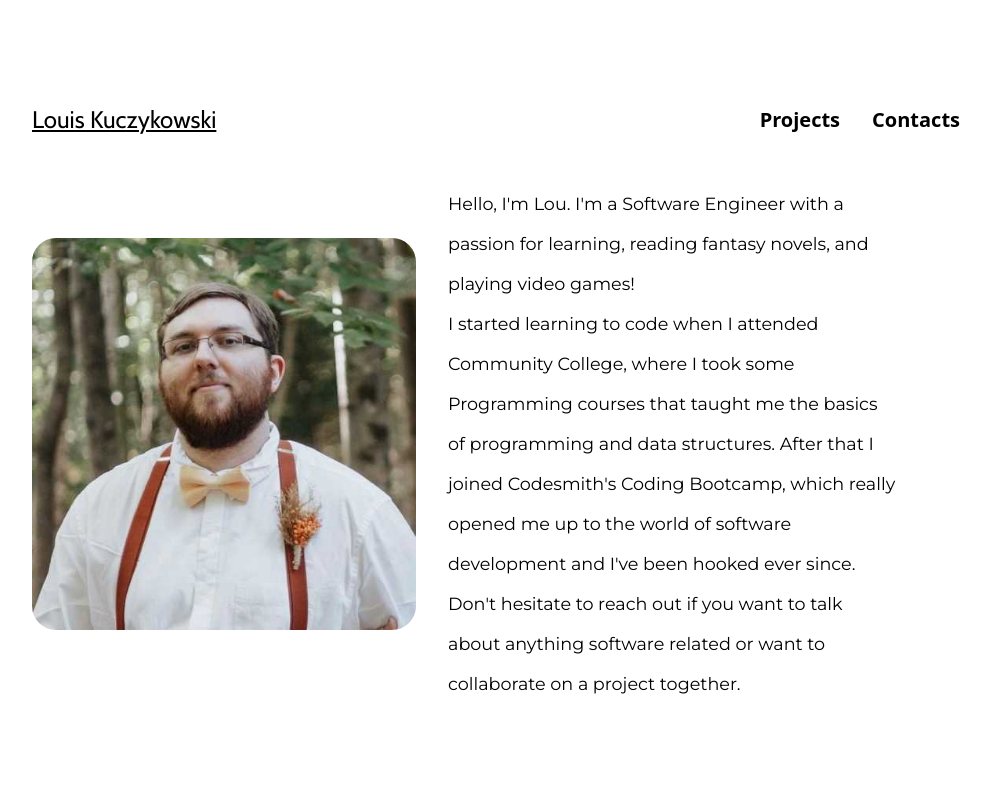
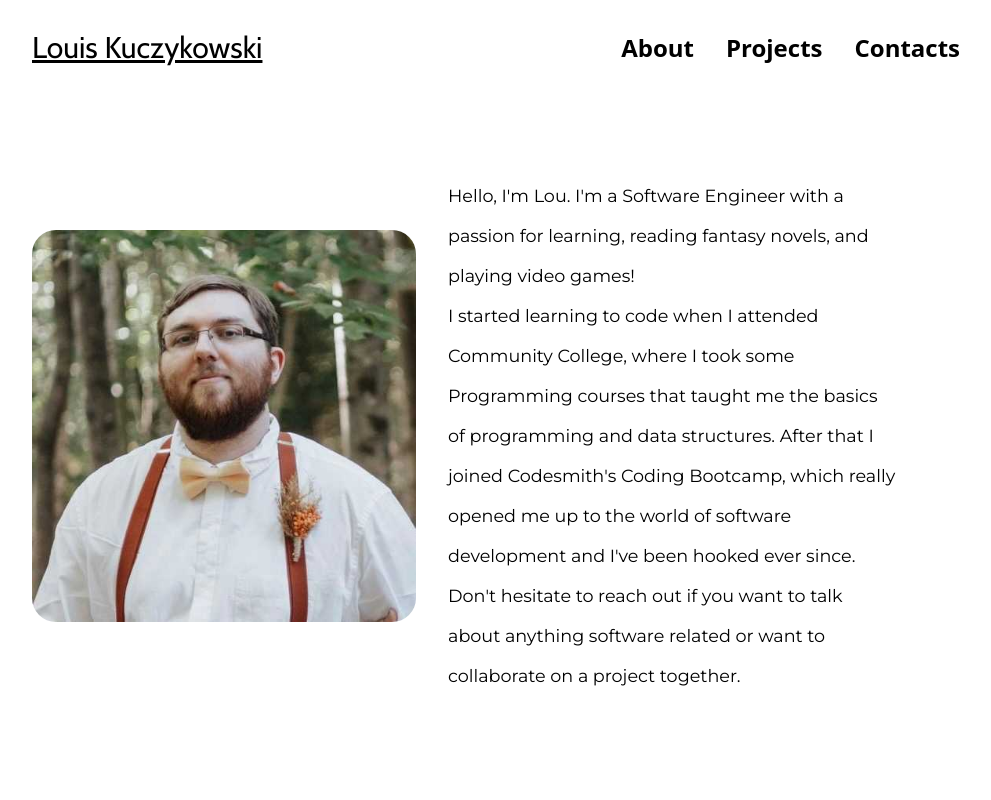
Before and after one commit to Louka3/lk-portfolio, a Next.js app: page / in a window 1280 px wide. Shown: the top 800 px of the page, without its empty margins (128-1119 px from the left). Built offline with nearby package versions, Linux system fonts and the light colour scheme.

Commit message:
commented out bottom footer. seems a little junior. changed background to white. removed dark mode for now. Made header remain on the screen the whole time for easier navigation

```diff
--- a/src/app/layout.tsx
+++ b/src/app/layout.tsx
@@ -17,7 +17,7 @@ const cabin = Cabin({ subsets: ['latin'], variable: '--font-cabin' });
 
 export const metadata: Metadata = {
   title: 'Lk-portfolio',
-  description: 'Generated by create next app',
+  description: 'My web development portfolio',
 };
 
 export default function RootLayout({
--- a/src/app/page.tsx
+++ b/src/app/page.tsx
@@ -14,7 +14,7 @@ export default function Home() {
         <AboutSection />
         <ProjectSection />
         <ContactSection />
-        <Footer />
+        {/* <Footer /> */}
       </main>
     </>
   );
--- a/src/components/AboutSection.tsx
+++ b/src/components/AboutSection.tsx
@@ -5,7 +5,7 @@ export const AboutSection = (): JSX.Element => {
   return (
     <div
       id="img-about-container"
-      className=" h-auto w-p flex flex-col justify-center items-center lg:grid lg:grid-cols-3"
+      className="mt-20 h-auto w-p flex flex-col justify-center items-center lg:grid lg:grid-cols-3"
     >
       <div className="col-span-1">
         <div className="aspect-w-1 aspect-h-1">
--- a/src/components/Navbar.tsx
+++ b/src/components/Navbar.tsx
@@ -3,11 +3,14 @@ import Link from 'next/link';
 
 export const Navbar = (): JSX.Element => {
   return (
-    <nav className="w-p flex h-12 justify-between items-center mb-5 md:mb-8 lg:mb-10">
-      <p className="w-auto text-sm font-cabin md:underline md:text-base lg:text-2xl">
+    <nav className="z-50 w-p top-0 bg-white fixed flex h-24 justify-between items-center mb-5 md:mb-8 lg:mb-10">
+      <p className="w-auto text-sm font-cabin md:underline md:text-base lg:text-3xl">
         Louis Kuczykowski
       </p>
-      <ul className="font-bold text-xs flex justify-end pr-8 md:text-base lg:text-xl">
+      <ul className="font-bold text-xs flex justify-end pr-8 md:text-base lg:text-2xl">
+        <li className="mr-2 hover:underline md:mr-4 lg:mr-8">
+          <Link href="#about">About</Link>
+        </li>
         <li className="mr-2 hover:underline md:mr-4 lg:mr-8">
           <Link href="#projects">Projects</Link>
         </li>
```
